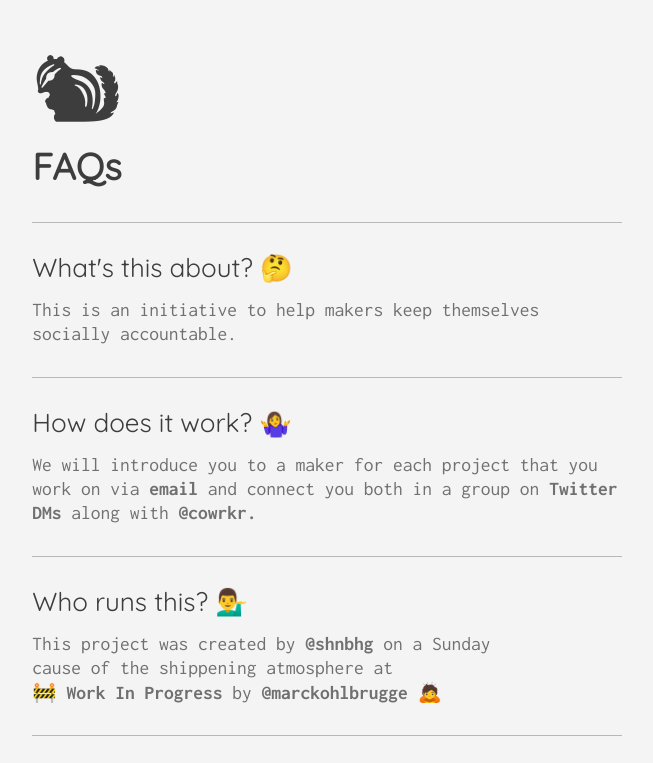
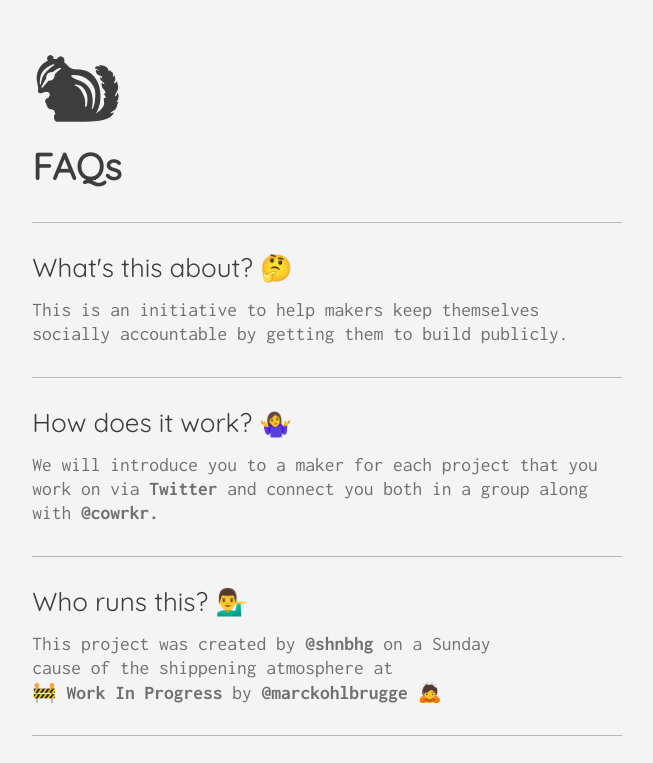
Before and after one commit to cowrkr/faq, a plain HTML site: page index.html in a window 1280 px wide. Shown: the top 763 px of the page, without its empty margins (313-966 px from the left). Drawn offline with Linux system fonts and the light colour scheme.

Commit message:
Update index.html

```diff
--- a/index.html
+++ b/index.html
@@ -51,10 +51,10 @@
 				<h2 id="heading">FAQs</h2>
 				<hr id="divider" />
 				<h3 id="question">What's this about? 🤔</h3>
-				<p id="answer">This is an initiative to help makers keep themselves socially accountable.</p>
+				<p id="answer">This is an initiative to help makers keep themselves socially accountable by getting them to build publicly.</p>
 				<hr id="divider" />
 				<h3 id="question">How does it work? 🤷‍♀️</h3>
-				<p id="answer">We will introduce you to a maker for each project that you work on via <strong>email</strong> and connect you both in a group on <strong>Twitter DMs</strong> along with <strong><a target="_blank" href="https://twitter.com/cowrkr">@cowrkr</a>.</strong></p>
+				<p id="answer">We will introduce you to a maker for each project that you work on via <strong>Twitter</strong> and connect you both in a group along with <strong><a target="_blank" href="https://twitter.com/cowrkr">@cowrkr</a>.</strong></p>
 				<hr id="divider" />
 				<h3 id="question">Who runs this? 💁‍♂️</h3>
 				<p id="answer"><span>This project was created by <a target="_blank" href="https://twitter.com/shnbhg"><strong>@shnbhg</strong></a> on a Sunday</span>
```
